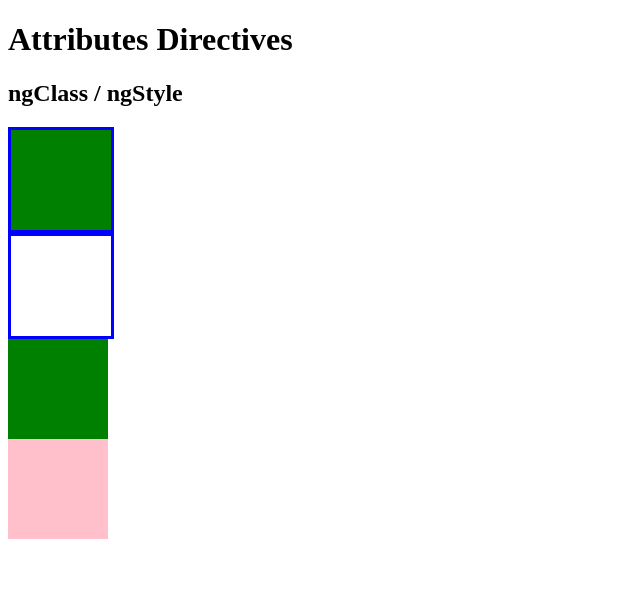
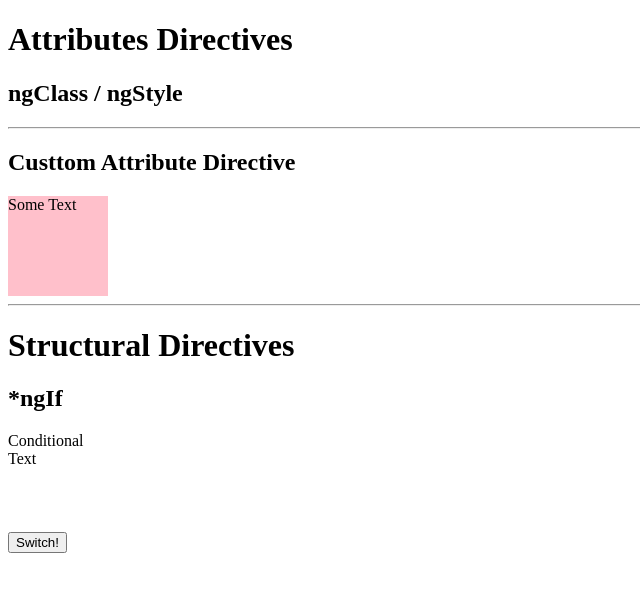
Before and after one commit to phaltoe/02-directives, an Angular app: page / in a window 1280 px wide. Shown: the top 592 px of the page, without its empty margins (0-640 px from the left). Built offline with nearby package versions, Linux system fonts and the light colour scheme.

Commit message:
got rid of hc and starting implementing structural directives

```diff
--- a/src/app/app.component.html
+++ b/src/app/app.component.html
@@ -1,7 +1,18 @@
 <h1>Attributes Directives</h1>
 <h2>ngClass / ngStyle</h2>
 
-<div [ngClass]="{border: true, background: true}"></div>
+<!-- <div [ngClass]="{border: true, background: true}"></div>
 <div [class.border]="true"></div>
 <div [class.background]="true"></div>
-<div [ngStyle]="{'background-color': 'pink'}"></div>
+<div [ngStyle]="{'background-color': 'pink'}"></div> -->
+
+<hr>
+<h2>Custtom Attribute Directive</h2>
+
+<div [dirHighlight]="'blue'" [defaultColor]="'pink'" > Some Text</div>
+<hr>
+<h1>Structural Directives</h1>
+<h2>*ngIf</h2>
+<div *ngIf="switch">Conditional Text</div>
+<button (click)="onSwitch()">Switch!</button>
+<br><br><br>
--- a/src/app/app.component.ts
+++ b/src/app/app.component.ts
@@ -6,5 +6,8 @@ import { Component } from '@angular/core';
   styleUrls: ['./app.component.css']
 })
 export class AppComponent {
-
+  private switch = true;
+  onSwitch() {
+    this.switch = !this.switch;
+  }
 }
--- a/src/app/app.module.ts
+++ b/src/app/app.module.ts
@@ -4,10 +4,12 @@ import { FormsModule } from '@angular/forms';
 import { HttpModule } from '@angular/http';
 
 import { AppComponent } from './app.component';
+import { HighlightDirective } from './highlight.directive';
 
 @NgModule({
   declarations: [
-    AppComponent
+    AppComponent,
+    HighlightDirective
   ],
   imports: [
     BrowserModule,
--- /dev/null
+++ b/src/app/highlight.directive.ts
@@ -0,0 +1,31 @@
+import { Directive, ElementRef, Renderer, HostListener, HostBinding, Input, OnInit } from '@angular/core';
+
+@Directive({
+  selector: '[dirHighlight]'
+})
+export class HighlightDirective {
+  @HostListener('mouseenter') mouseover() {
+    this.backgroundColor = this.highlightColor;
+  };
+
+  @HostListener('mouseleave') mouseleave() {
+    this.backgroundColor = this.defaultColor;
+  };
+  @HostBinding ('style.backgroundColor') get setColor() {
+    return this.backgroundColor;
+  }
+
+  @Input() defaultColor = 'white';
+  @Input('dirHighlight') highlightColor = 'orange';
+  private backgroundColor = this.defaultColor;
+  constructor() {}
+  // constructor(private elementRef: ElementRef, private renderer: Renderer) {
+  //   // this.elementRef.nativeElement.style.backgroundColor = 'yellow';
+  //   this.renderer.setElementStyle(this.elementRef.nativeElement, 'background-color', 'pink');
+  // }
+
+  ngOnInit() {
+    this.backgroundColor = this.defaultColor
+  }
+
+}
```
Also changed, not shown: 1 other file (tests, documents, lock files or other folders).
